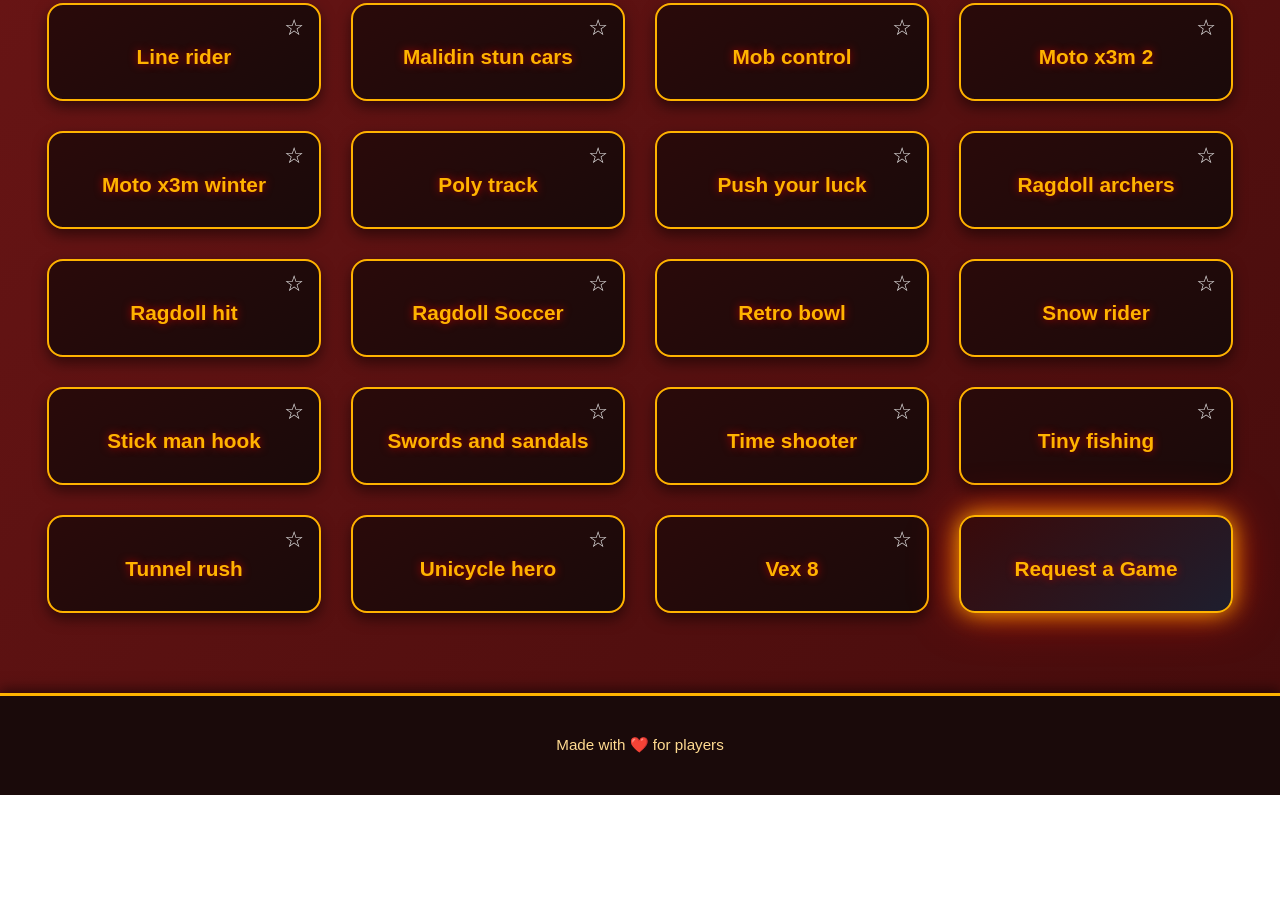
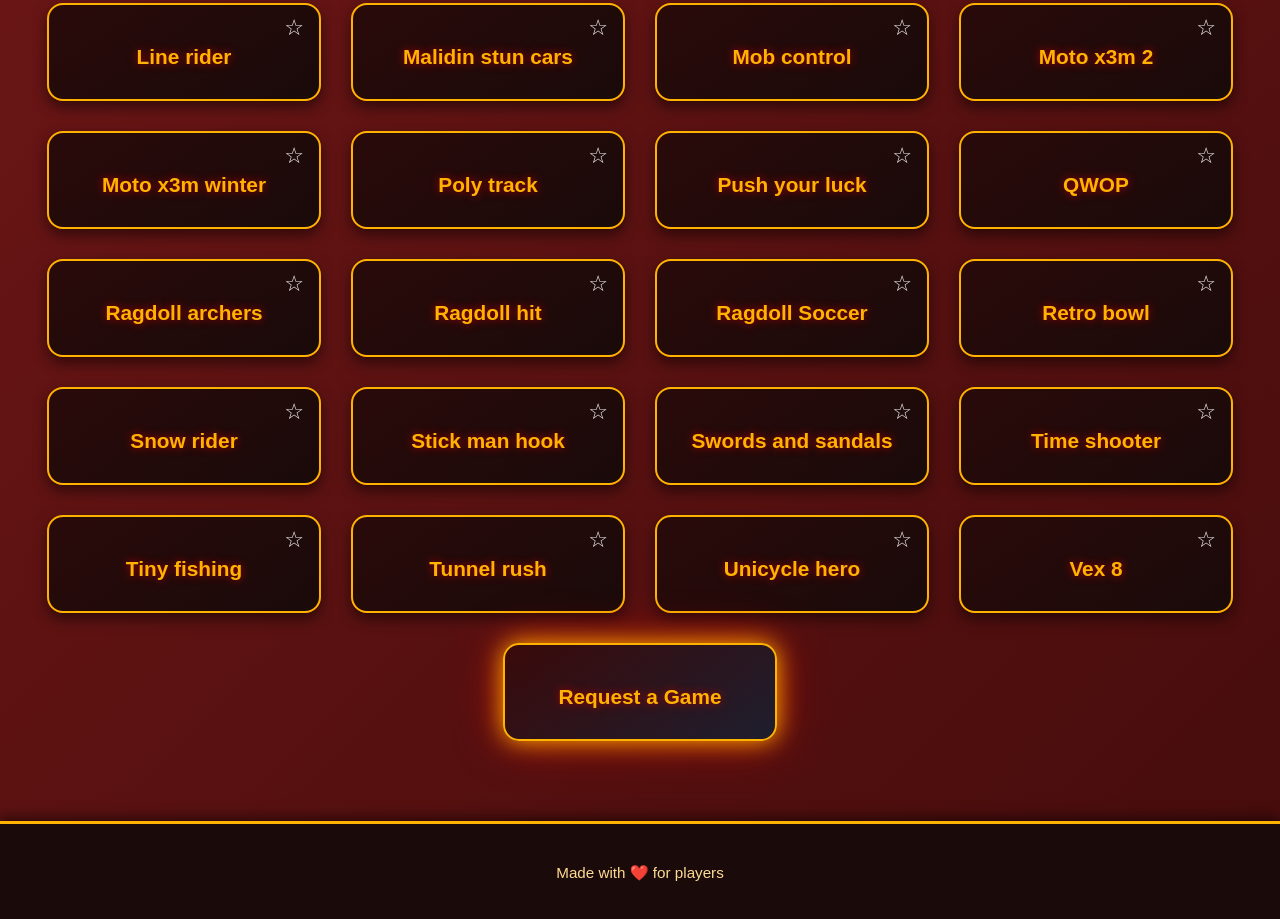
Before and after one commit to Math1ine/mathline.org, a plain HTML site: page index.html in a window 1280 px wide. Shown: the part 1007-1926 px from the top of the page. Before the commit the page ends 1802 px from the top, so only its background shows below. Drawn offline with Linux system fonts and the light colour scheme.

Commit message:
Update index.html

```diff
--- a/index.html
+++ b/index.html
@@ -238,6 +238,7 @@ const games = [
   "Line rider", "Unicycle hero", "Basket random", "1v1 lol", "Happy wheels",
   "Idle dice", "Idle miner tycoon", "Johnny upgrade", "Jack smith", "Tunnel rush",
   "Duck life 5", "Duck life 4", "Mob control", "A small world cup", "Escape road"
+  , "QWOP"
 
 ];
 
```
